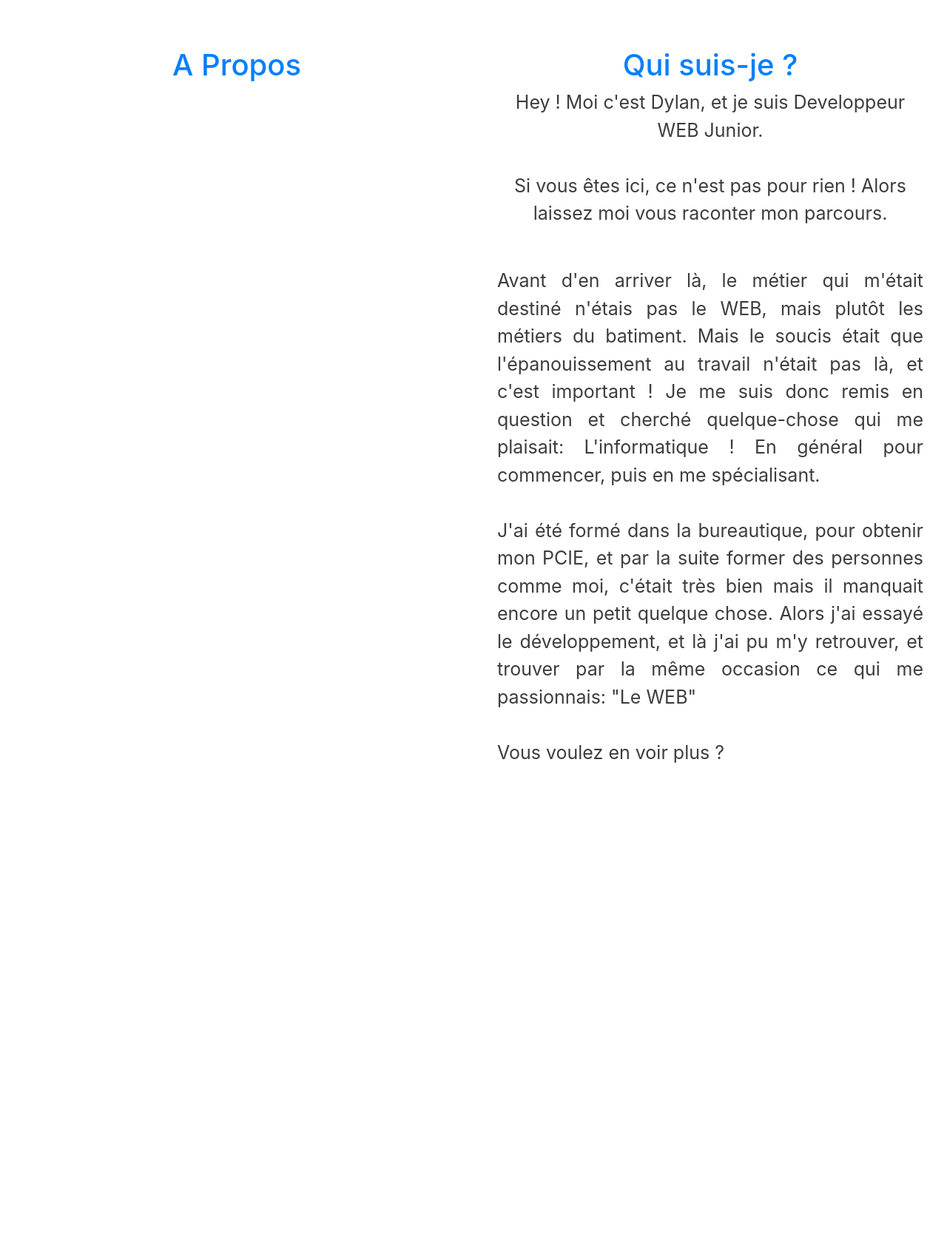
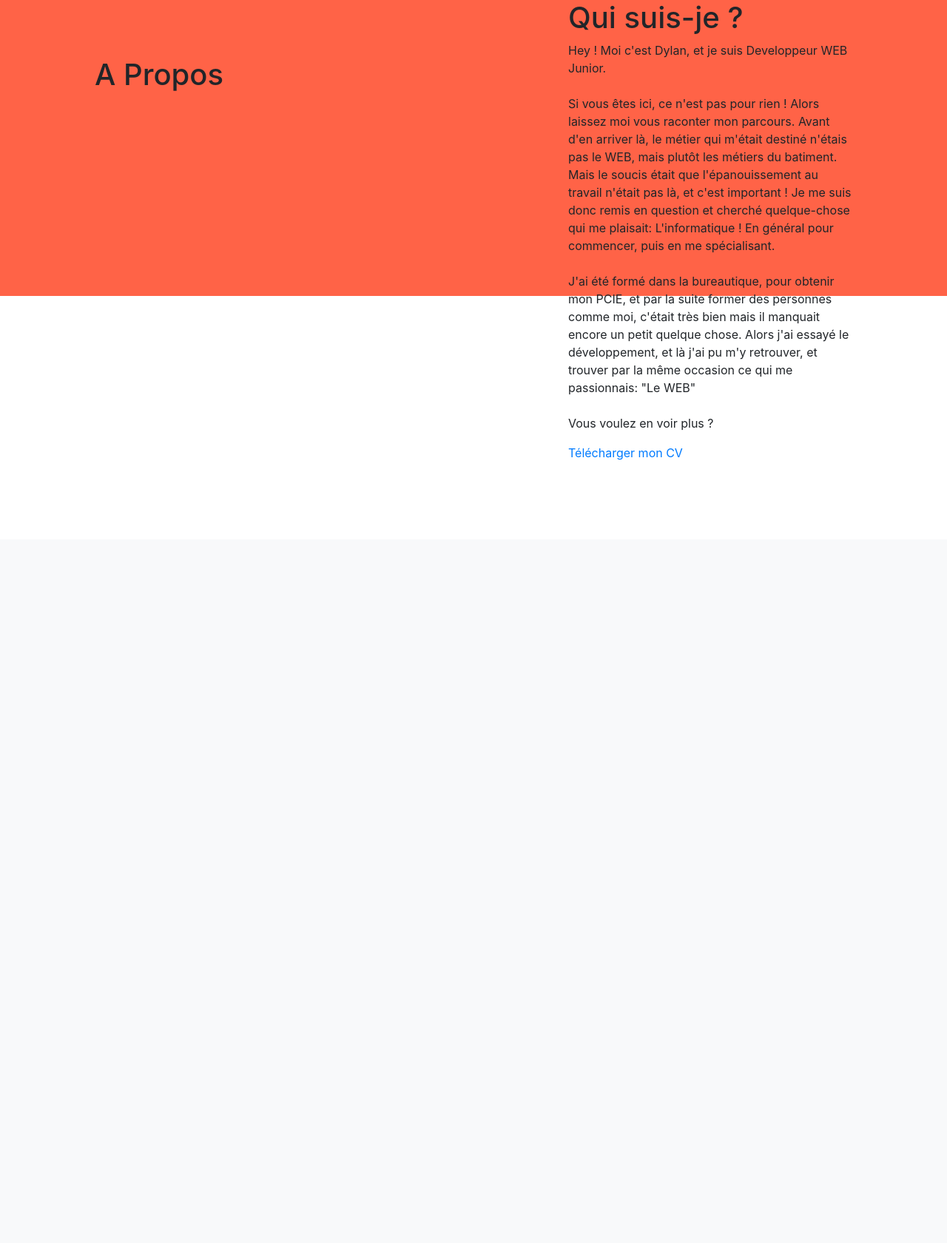
Before and after one commit to DlnWse/PorFolio, a PHP site: page /PHP/index.php in a window 1280 px wide. Shown: the part 71-1751 px from the top of the page at 74% size. After the commit the page ends 693 px from the top, so only its background shows below. Run offline with PHP 8.4, Linux system fonts and the light colour scheme; some libraries are stand-ins or nearby versions; some web fonts are replaced.

Commit message:
nav no res

```diff
--- a/CSS/Elements/NavBar.css
+++ b/CSS/Elements/NavBar.css
@@ -13,7 +13,9 @@ html {
 }
 
 /* ------------------------------- */
-
+nav{
+    background-color: white !important;
+}
 .navbar-brand {
     font-family: 'logofont' !important;
     font-size: 30px !important;
--- a/CSS/index.css
+++ b/CSS/index.css
@@ -24,95 +24,32 @@ html {
     transition: 1s;
 }
 
-/*--------------------- HR Bleu ---------------------*/
-hr {
-    border-width: 3px;
-    border-style: solid;
-    max-width: 50px;
-}
-
-/*--------------------- Home ---------------------*/
-.home {
-    /* height: 100vh;
-    width: 100%; */
-    display: flex;
-    flex-direction: row;
-    flex-wrap: wrap;
-}
-
-.hometext {
-    text-align: center;
-    top: 0;
-    position: absolute;
-    color: #fff;
-    width: 100%;
-    padding-top: 15%;
-    font-size: 50px;
-}
-
-span.blue {
-    color: #007fff;
-}
-
-/*--------------------- Background ---------------------*/
-
-#fondVideo {
-    right: 0;
-    bottom: 0;
-    min-width: 100%;
-    min-height: 100%;
-    filter: brightness(50%);
-}
-
-.bgWhite {
-    background-color: #fff;
-}
-
 /*--------------------- Commun ---------------------*/
 
-
-
-.apropos,
-.comp,
-.projet,
-.contact {
-    height: 90vh;
+.aboutbox,
+.skillsbox,
+.softwarebox,
+.projetbox,
+.contactbox {
+    height: 50vh;
     width: 100%;
     display: flex;
     flex-direction: row;
     flex-wrap: wrap;
 
+background-color: tomato;
 }
 
-.boxR, .boxL {
-    padding-top: 5%;
+.boxR,
+.boxL {
     width: 50%;
     height: 100%;
+    padding: 10%;
+    padding-top: 0;
+
 }
 
-
-/*--------------------- Titre ---------------------*/
-
-.titlepart {
-    font-size: 40px;
-    text-align: center;
-    color: #007fff;
+.titlebox{
+    padding-top: 20%;
+    padding-bottom: 20%;
 }
-
-/*--------------------- Text & Paragraphe ---------------------*/
-
-.justify {
-    font-size: 25px;
-    text-align: justify;
-    margin-left: 5%;
-    margin-right: 5%;
-    color: rgb(61, 61, 61);
-}
-
-.center {
-    text-align: center;
-    font-size: 25px;
-    margin-left: 5%;
-    margin-right: 5%;
-    color: rgb(61, 61, 61);
-}
--- a/Elements/NavBar.php
+++ b/Elements/NavBar.php
@@ -25,26 +25,26 @@
     <div class="collapse navbar-collapse " style="justify-content: flex-end;" id="navbarSupportedContent">
 
       <ul class="navbar-nav">
-        <li class="nav-item about">
-          <a class="nav-link about" href="#about"> <span class="aboutcolor">|</span> About</a>
-        </li>
-        <li class="nav-item skills">
-          <a class="nav-link " href="#skills"><span class="skillscolor">|</span> Skills</a>
+        <li class="nav-item">
+          <a class="nav-link" href="#about"> <span class="aboutcolor">|</span> About</a>
         </li>
         <li class="nav-item">
-          <a class="nav-link " href="#soft"><span class="softcolor">|</span> Software</a>
+          <a class="nav-link" href="#skills"><span class="skillscolor">|</span> Skills</a>
         </li>
         <li class="nav-item">
-          <a class="nav-link " href="#proj"><span class="projetcolor">|</span> Projets</a>
+          <a class="nav-link" href="#soft"><span class="softcolor">|</span> Software</a>
         </li>
         <li class="nav-item">
-          <a class="nav-link   " href="#contact"><span class="contactcolor">|</span> Contact</a>
+          <a class="nav-link" href="#proj"><span class="projetcolor">|</span> Projets</a>
+        </li>
+        <li class="nav-item">
+          <a class="nav-link" href="#contact"><span class="contactcolor">|</span> Contact</a>
         </li>
       </ul>
 
     </div>
 
-    <button class=" navbar-toggler hidden-sm-up" type="button">
+    <button class="navbar-toggler hidden-sm-up" type="button">
       &#9776;
     </button>
 
--- a/PHP/index.php
+++ b/PHP/index.php
@@ -20,31 +20,30 @@
     ?>
 
 
+
     <div id="about"></div>
 
-    <div class="apropos">
+    <div class="aboutbox">
         <div class="boxL">
-            <h1 class="titlepart">A Propos</h1>
+            <h1 class="titlebox">A Propos</h1>
 
         </div>
         <div class="boxR">
 
             <h1 class="titlepart">Qui suis-je ?</h1>
 
-           <p class="center"> Hey ! Moi c'est Dylan, et je suis Developpeur WEB Junior. <br><br>
+            <p class="justify"> Hey ! Moi c'est Dylan, et je suis Developpeur WEB Junior. <br><br>
 
-                Si vous êtes ici, ce n'est pas pour rien ! Alors laissez moi vous raconter mon parcours. <br><br></p>
-
-               <p class="justify"> Avant d'en arriver là, le métier qui m'était destiné n'étais pas le WEB, mais plutôt les métiers du batiment. Mais le soucis était que l'épanouissement au travail n'était pas là, et c'est important !
-
+                Si vous êtes ici, ce n'est pas pour rien ! Alors laissez moi vous raconter mon parcours.
+                Avant d'en arriver là, le métier qui m'était destiné n'étais pas le WEB, mais plutôt les métiers du batiment. Mais le soucis était que l'épanouissement au travail n'était pas là, et c'est important !
                 Je me suis donc remis en question et cherché quelque-chose qui me plaisait: L'informatique ! En général pour commencer, puis en me spécialisant. <br><br>
-
                 J'ai été formé dans la bureautique, pour obtenir mon PCIE, et par la suite former des personnes comme moi, c'était très bien mais il manquait encore un petit quelque chose.
-
                 Alors j'ai essayé le développement, et là j'ai pu m'y retrouver, et trouver par la même occasion ce qui me passionnais:
                 "Le WEB"<br><br>
 
                 Vous voulez en voir plus ?</p>
+
+            <a href="../Document/CV_Dylan_Weisse.pdf" class="button">Télécharger mon CV</a>
 
 
 
@@ -52,7 +51,7 @@
         </div>
 
     </div>
-
+    <!--
     <div class="comp">
 
     </div>
@@ -63,7 +62,7 @@
 
     <div class="contact">
 
-    </div>
+    </div> -->
 
 
 
```
Also changed, not shown: 2 other files.
